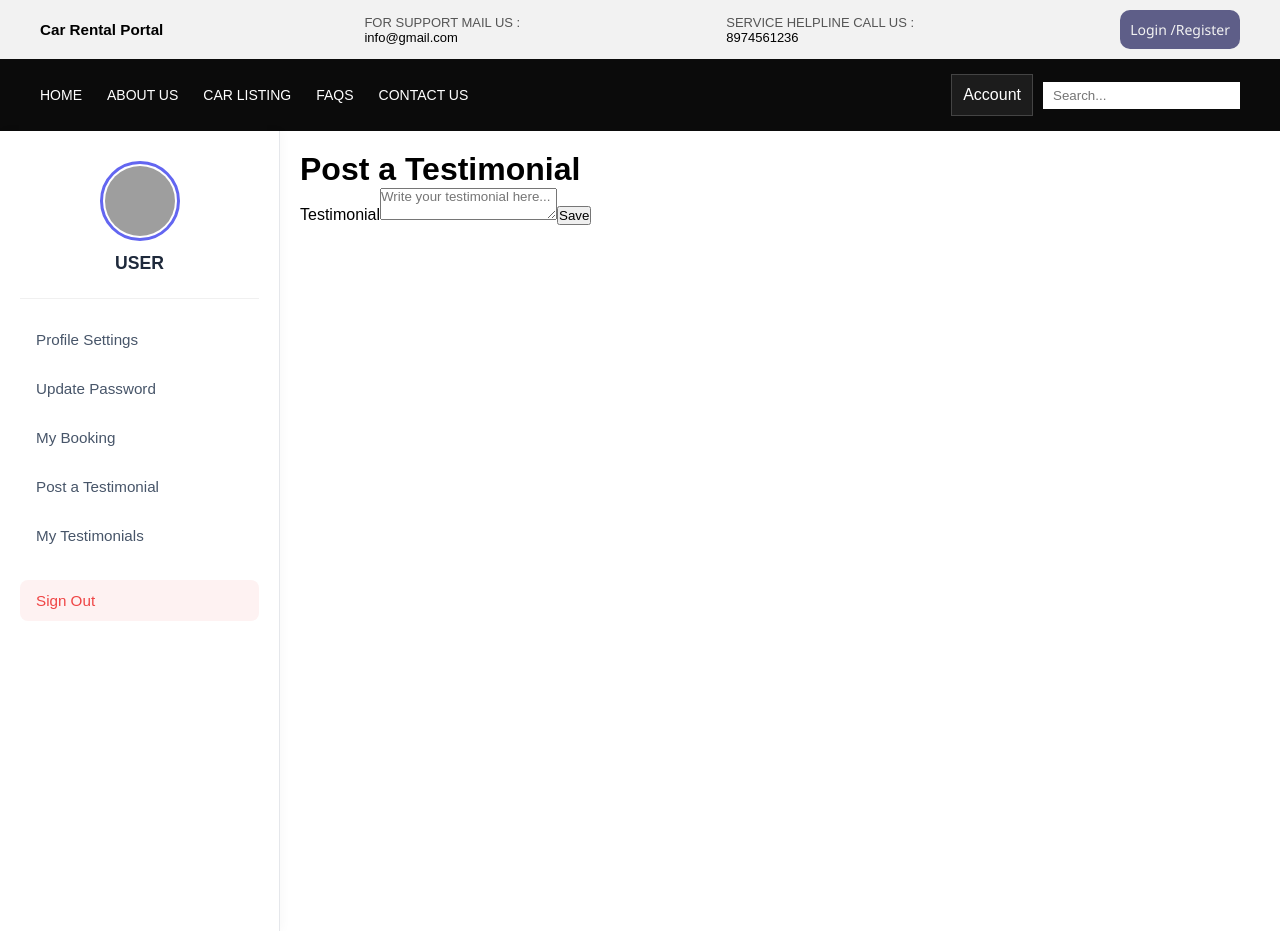
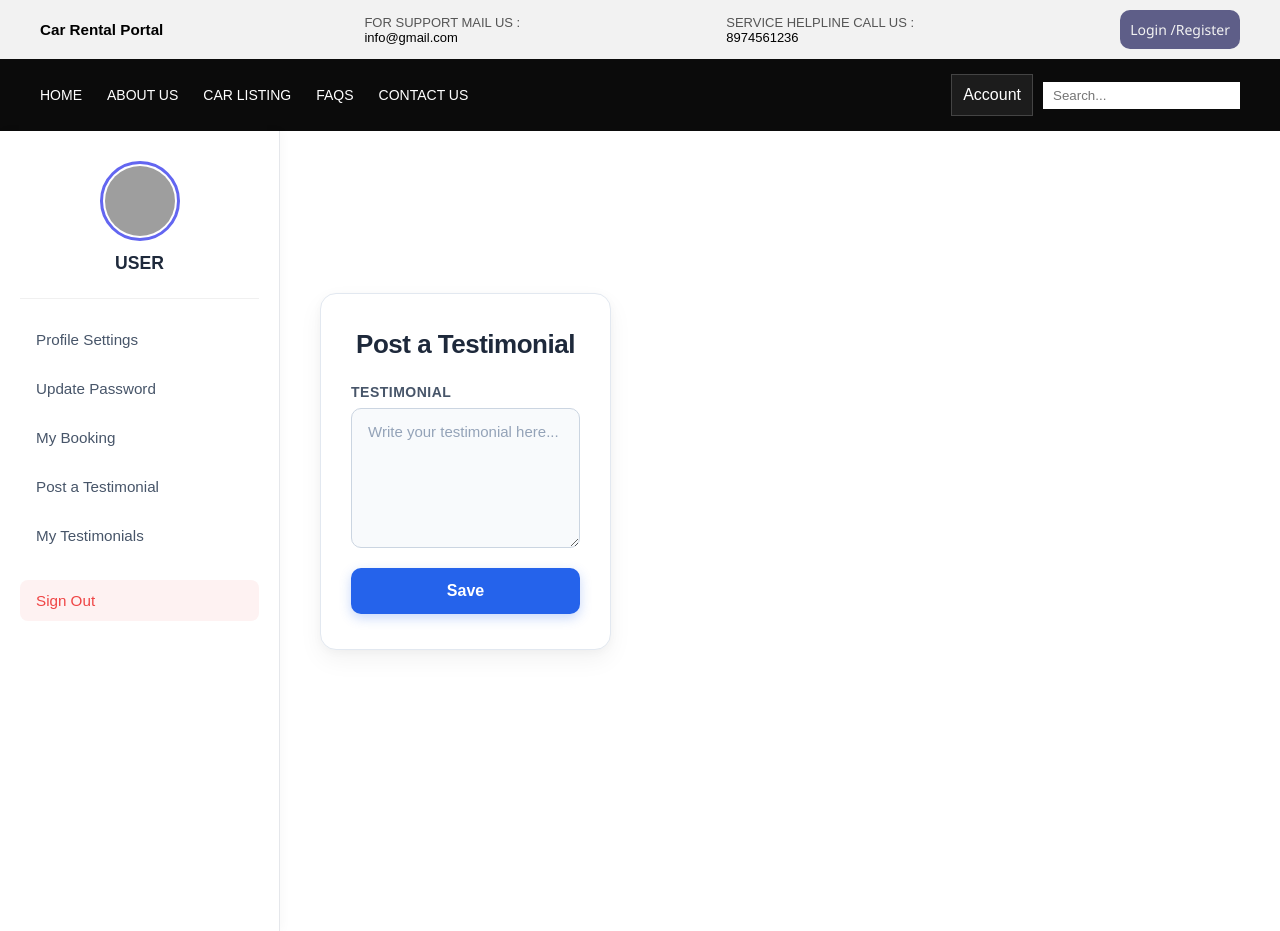
Before and after one commit to divyaprakash-dev-512/Car-Rent, a React app in the folder frontend/: page /posttestimonial in a window 1280 px wide. Built offline with nearby package versions, Linux system fonts and the light colour scheme; grey boxes are pictures that could not be loaded; the HTML template or start-up script is replaced by a standard one.

Commit message:
fix testimonial user id

```diff
--- a/frontend/src/pages/MyTestimonial.jsx
+++ b/frontend/src/pages/MyTestimonial.jsx
@@ -4,12 +4,18 @@ export default function MyTestimonial() {
   const [myTestimonials, setMyTestimonials] = useState([]);
   const [loading, setLoading] = useState(true);
 
-  // Logged-in user
-  const user =
-    JSON.parse(localStorage.getItem("user")) ||
-    JSON.parse(localStorage.getItem("userInfo"));
+  // Safe localStorage extraction
+  const getUserFromStorage = () => {
+    try {
+      const stored = localStorage.getItem("user") || localStorage.getItem("userInfo");
+      return stored ? JSON.parse(stored) : null;
+    } catch (err) {
+      console.error("localStorage parse error:", err);
+      return null;
+    }
+  };
 
-  // User ki ID
+  const user = getUserFromStorage();
   const userId = user?._id || user?.id || user?.userId;
 
   useEffect(() => {
@@ -20,16 +26,20 @@ export default function MyTestimonial() {
       }
 
       try {
-        // ID route me bhej rahe hain
         const response = await fetch(
           `https://car-rent-hlcq.onrender.com/api/testimonials/${userId}`
         );
 
+        if (!response.ok) {
+          throw new Error(`HTTP Error! Status: ${response.status}`);
+        }
+
         const data = await response.json();
+        console.log("Fetched Data from Backend:", data); // Debugging Log
 
         const testimonials = Array.isArray(data)
           ? data
-          : data.data || [];
+          : data.testimonials || data.data || [];
 
         setMyTestimonials(testimonials);
       } catch (error) {
@@ -79,7 +89,7 @@ export default function MyTestimonial() {
         {myTestimonials.length > 0 ? (
           myTestimonials.map((item) => (
             <div
-              key={item._id}
+              key={item._id || item.id}
               style={{
                 border: "1px solid #ddd",
                 borderRadius: "8px",
@@ -95,11 +105,11 @@ export default function MyTestimonial() {
                   marginBottom: "8px",
                 }}
               >
-                "{item.testimonial}"
+                "{item.testimonial || item.message || item.content}"
               </p>
 
               <h4 style={{ color: "#555" }}>
-                - {item.user_name || user?.name || "You"}
+                - {item.user_name || item.userName || user?.name || "You"}
               </h4>
             </div>
           ))
--- a/frontend/src/pages/PostTestimonial.jsx
+++ b/frontend/src/pages/PostTestimonial.jsx
@@ -9,6 +9,7 @@ export default function PostTestimonial() {
 
   const user = JSON.parse(localStorage.getItem("user"));
 
+
 const handleSubmit = async (e) => {
   e.preventDefault();
 
@@ -17,6 +18,10 @@ export default function PostTestimonial() {
     return;
   }
 
+  // Get user & ID safely
+  const user = JSON.parse(localStorage.getItem("user")) || JSON.parse(localStorage.getItem("userInfo"));
+  const userId = user?._id || user?.id || user?.userId;
+
   try {
     setLoading(true);
 
@@ -24,22 +29,16 @@ export default function PostTestimonial() {
       "https://car-rent-hlcq.onrender.com/api/posttestimonials",
       {
         testimonial: testimonial,
-    user_name: user?.name || "Customer"
+        user_name: user?.name || "Customer",
+        userId: user?._id
       }
     );
 
-      console.log(JSON.parse(localStorage.getItem("user")));
-
     alert(res.data.message || "Testimonial Added");
-
     setTestimonial("");
-
   } catch (error) {
     console.log("Testimonial Error:", error);
-      alert(
-        error.response?.data?.message ||
-        "Failed to add testimonial"
-      );
+    alert(error.response?.data?.message || "Failed to add testimonial");
   } finally {
     setLoading(false);
   }
--- a/frontend/src/styling/profile.css
+++ b/frontend/src/styling/profile.css
@@ -228,3 +228,131 @@
     width: 100%;
   }
 }
+
+
+
+
+/* Reset & Center Container */
+.pt-wrapper {
+  display: flex;
+  justify-content: center;
+  align-items: center;
+  min-height: 80vh;
+  padding: 20px;
+
+  font-family: -apple-system, BlinkMacSystemFont, "Segoe UI", Roboto, "Helvetica Neue", Arial, sans-serif;
+}
+
+/* Main Form Card */
+.pt-card {
+  width: 100%;
+  max-width: 550px;
+  background: #ffffff;
+  padding: 35px 30px;
+  border-radius: 16px;
+  box-shadow: 0 10px 25px rgba(0, 0, 0, 0.05), 0 2px 10px rgba(0, 0, 0, 0.03);
+  border: 1px solid #e2e8f0;
+  transition: transform 0.2s ease, box-shadow 0.2s ease;
+}
+
+.pt-card:hover {
+  box-shadow: 0 15px 30px rgba(0, 0, 0, 0.08);
+}
+
+/* Heading */
+.pt-title {
+  font-size: 26px;
+  font-weight: 700;
+  color: #1e293b;
+  margin-bottom: 24px;
+  text-align: center;
+  letter-spacing: -0.5px;
+}
+
+/* Form Grouping */
+.pt-card form {
+  display: flex;
+  flex-direction: column;
+}
+
+/* Input Label */
+.pt-label {
+  font-size: 14px;
+  font-weight: 600;
+  color: #475569;
+  margin-bottom: 8px;
+  text-transform: uppercase;
+  letter-spacing: 0.5px;
+}
+
+/* Textarea Field */
+.pt-textarea {
+  width: 100%;
+  min-height: 140px;
+  padding: 14px 16px;
+  font-size: 15px;
+  color: #334155;
+  background-color: #f8fafc;
+  border: 1.5px solid #cbd5e1;
+  border-radius: 10px;
+  resize: vertical;
+  outline: none;
+  font-family: inherit;
+  transition: all 0.25s ease-in-out;
+  box-sizing: border-box;
+}
+
+.pt-textarea::placeholder {
+  color: #94a3b8;
+}
+
+.pt-textarea:focus {
+  background-color: #ffffff;
+  border-color: #2563eb;
+  box-shadow: 0 0 0 4px rgba(37, 99, 235, 0.12);
+}
+
+/* Submit Button */
+.pt-btn {
+  margin-top: 20px;
+  width: 100%;
+  padding: 14px;
+  font-size: 16px;
+  font-weight: 600;
+  color: #ffffff;
+  background-color: #2563eb;
+  border: none;
+  border-radius: 10px;
+  cursor: pointer;
+  transition: all 0.2s ease-in-out;
+  box-shadow: 0 4px 12px rgba(37, 99, 235, 0.25);
+}
+
+.pt-btn:hover:not(:disabled) {
+  background-color: #1d4ed8;
+  box-shadow: 0 6px 16px rgba(37, 99, 235, 0.35);
+  transform: translateY(-1px);
+}
+
+.pt-btn:active:not(:disabled) {
+  transform: translateY(0);
+}
+
+/* Disabled State / Loading */
+.pt-btn:disabled {
+  background-color: #94a3b8;
+  cursor: not-allowed;
+  box-shadow: none;
+  opacity: 0.8;
+}
+
+/* Mobile Responsiveness */
+@media (max-width: 480px) {
+  .pt-card {
+    padding: 25px 20px;
+  }
+
+  .pt-title {
+    font-size: 22px;
+  }
+}
```
Also changed, not shown: 2 other files (tests, documents, lock files or other folders). Lines whose indentation alone changed are shown as unchanged.
